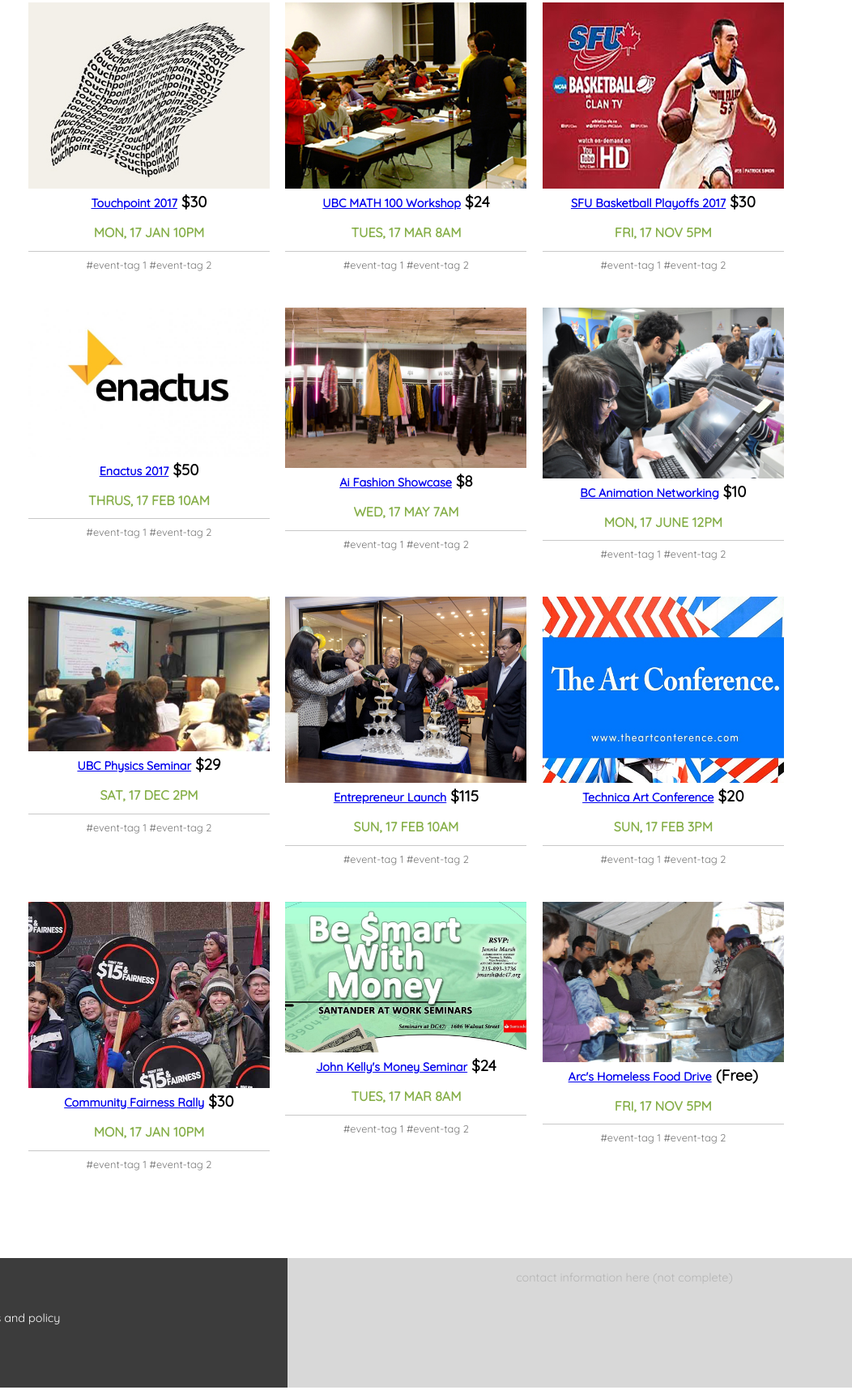
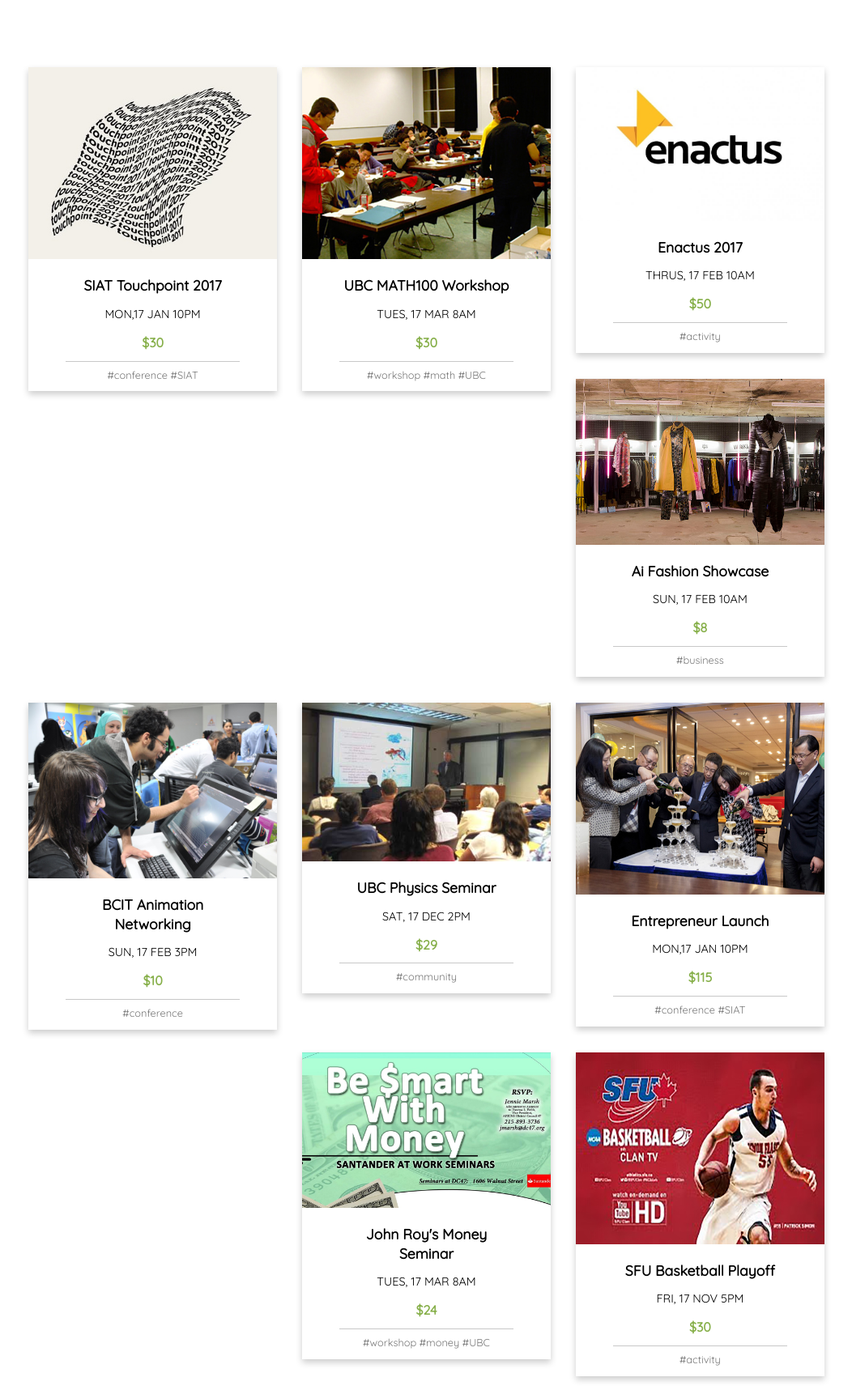
Before and after one commit to abashie/iat339-p02, a plain HTML site: page Event Market/events.html in a window 1280 px wide. Shown: the part 340-2057 px from the top of the page at 81% size, without its empty margins (93-1145 px from the left). Drawn offline with Linux system fonts and the light colour scheme; a web font is replaced by a local one.

Commit message:
fixed events page

```diff
--- a/Event Market/css/main.css
+++ b/Event Market/css/main.css
@@ -665,6 +665,7 @@ margin: 3em 0;
   .filter-bar {
   	text-align: center;
   	margin: 4em;
+  	margin-bottom: 0;
   }
 
   .filter-bar h3{
@@ -773,6 +774,30 @@ margin: 3em 0;
 	cursor:pointer;
 
 }
+
+  /*events list*/
+
+  .events-container{
+  	margin: 0 10%;
+  }
+
+  .events-container h1{
+  	margin-top: 7rem;
+  }
+
+
+  .events-container select{
+  	font-family: 'Quicksand', sans-serif;
+  	height: 40px;
+  	margin-bottom: 1rem;
+  }
+
+  .events-container input{
+  	float: none;
+  	height: 40px;
+  	background-color: white;
+  }
+
 /*
   COMFIRMATION PAGE --------------------------------------------------------
 */
--- a/Event Market/events.html
+++ b/Event Market/events.html
@@ -34,12 +34,16 @@
 
 
 
-<div class="container">
+<div class="events-container">
+
+<h1>Event Gallery</h1>
 
      <div class="filter-bar">
   <h3>Filter by:</h3>
 
 <form>
+
+
 <select>
 <option value="" selected="selected">Field</option>
 <option value="a">Business</option>
@@ -73,237 +77,187 @@
 <option value="i">Squamish</option>
 <option value="j">Prince Rupert</option>
 </select>
+
+
+
 <input class="submit-btn" type="submit" value="Submit" />
 </form>
+
+
   </div><!-- filter bar end -->
+</div><!-- events container end -->
 
-     <div class="grid-col-1of3">
-      <div class="product-list-item">
-                    <div class="product-image">
+  <div class="home-container">
+
+
+    <section class="section-event">
+
+      <div class="events-container">
+
+        <div class="product-list-item box-shadow grid-col-12of4">
+          <div class="pdt-img">
              <img src="img/1.jpg" alt="touchpoint">
           </div>
 
-                    <h3 class="product-name">
-                         <a href="product-info.html">Touchpoint 2017</a>
-                         $30
-                    </h3>
-                    <div class="product-info">
-                         <h4 class="date">MON, 17 JAN 10PM</h4>
-                    </div>
-
-                    <P class="product-tag">#event-tag 1  #event-tag 2</P>
+          <div class="pdt-info">
+            <h3 class="title"><a href="product-info.html">SIAT Touchpoint 2017</a></h3>
+            <p class="date">MON,17 JAN 10PM</p>
+            <h4>$30</h4>
+            <P class="product-tag">#conference  #SIAT</P>
           </div>
         </div>
 
-          <div class="grid-col-1of3">
-      <div class="product-list-item">
-                    <div class="product-image">
+        <div class="product-list-item box-shadow grid-col-12of4">
+          <div class="pdt-img">
               <img src="img/2.jpg" alt="workshop">
           </div>
 
-                    <h3 class="product-name">
-                         <a href="product-info.html">UBC MATH 100 Workshop</a>
-                         $24
-                    </h3>
-                    <div class="product-info">
-                         <h4 class="date">TUES, 17 MAR 8AM</h4>
-                    </div>
-
-                    <P class="product-tag">#event-tag 1  #event-tag 2</P>
+          <div class="pdt-info">
+            <h3 class="title"><a href="product-info.html">UBC MATH100 Workshop</a></h3>
+            <p class="date">TUES, 17 MAR 8AM</p>
+            <h4>$30</h4>
+            <P class="product-tag">#workshop #math #UBC</P>
           </div>
         </div>
 
-               <div class="grid-col-1of3">
-      <div class="product-list-item">
-                    <div class="product-image">
-                             <img src="img/3.jpg" alt="basketball">
+        <div class="product-list-item box-shadow grid-col-12of4">
+          <div class="pdt-img">
+            <img src="img/4.jpg" alt="enactus">
           </div>
 
-                    <h3 class="product-name">
-                         <a href="product-info.html">SFU Basketball Playoffs 2017</a>
-                         $30
-                    </h3>
-                    <div class="product-info">
-                         <h4 class="date">FRI, 17 NOV 5PM</h4>
-                    </div>
-
-                    <P class="product-tag">#event-tag 1  #event-tag 2</P>
+          <div class="pdt-info">
+            <h3 class="title"><a href="product-info.html"> Enactus 2017</a></h3>
+            <p class="date">THRUS, 17 FEB 10AM</p>
+            <h4>$50</h4>
+            <P class="product-tag">#activity</P>
           </div>
         </div>
 
 
-
-          <div class="grid-col-1of3">
-      <div class="product-list-item">
-                    <div class="product-image">
-                             <img src="img/4.jpg" alt="enactus">
+        <div class="product-list-item box-shadow grid-col-12of4">
+          <div class="pdt-img">
+              <img src="img/5.jpg" alt="fashion show">
           </div>
 
-                    <h3 class="product-name">
-                         <a href="product-info.html">Enactus 2017</a>
-                         $50
-                    </h3>
-                    <div class="product-info">
-                         <h4 class="date">THRUS, 17 FEB 10AM</h4>
-                    </div>
-
-                    <P class="product-tag">#event-tag 1  #event-tag 2</P>
+          <div class="pdt-info">
+            <h3 class="title"><a href="product-info.html">Ai Fashion Showcase</a></h3>
+            <p class="date">SUN, 17 FEB 10AM</p>
+            <h4>$8</h4>
+            <P class="product-tag">#business</P>
           </div>
         </div>
 
-          <div class="grid-col-1of3">
-      <div class="product-list-item">
-                    <div class="product-image">
-                        <img src="img/5.jpg" alt="fashion show">
+        <div class="product-list-item box-shadow grid-col-12of4">
+          <div class="pdt-img">
+             <img src="img/6.jpg" alt="network">
           </div>
 
-                    <h3 class="product-name">
-                         <a href="product-info.html">Ai Fashion Showcase</a>
-                         $8
-                    </h3>
-                    <div class="product-info">
-                         <h4 class="date">WED, 17 MAY 7AM</h4>
-                    </div>
-
-                    <P class="product-tag">#event-tag 1  #event-tag 2</P>
+          <div class="pdt-info">
+            <h3 class="title"><a href="product-info.html">BCIT Animation Networking</a></h3>
+            <p class="date">SUN, 17 FEB 3PM</p>
+            <h4>$10</h4>
+            <P class="product-tag">#conference</P>
           </div>
         </div>
 
-               <div class="grid-col-1of3">
-      <div class="product-list-item">
-                    <div class="product-image">
-                        <img src="img/6.jpg" alt="network">
+        <div class="product-list-item box-shadow grid-col-12of4">
+          <div class="pdt-img">
+     <img src="img/7.jpg" alt="biology">
           </div>
 
-                    <h3 class="product-name">
-                         <a href="product-info.html">BC Animation Networking</a>
-                         $10
-                    </h3>
-                    <div class="product-info">
-                         <h4 class="date">MON, 17 JUNE 12PM</h4>
+          <div class="pdt-info">
+            <h3 class="title"><a href="product-info.html">UBC Physics Seminar</a></h3>
+            <p class="date">SAT, 17 DEC 2PM</p>
+            <h4>$29</h4>
+            <P class="product-tag">#community</P>
+          </div>
         </div>
 
-                    <P class="product-tag">#event-tag 1  #event-tag 2</P>
+  <div class="product-list-item box-shadow grid-col-12of4">
+          <div class="pdt-img">
+            <img src="img/8.jpg" alt="sendoff">
+          </div>
+
+          <div class="pdt-info">
+            <h3 class="title"><a href="product-info.html">Entrepreneur Launch</a></h3>
+            <p class="date">MON,17 JAN 10PM</p>
+            <h4>$115</h4>
+            <P class="product-tag">#conference  #SIAT</P>
+          </div>
+        </div>
+
+        <div class="product-list-item box-shadow grid-col-12of4">
+          <div class="pdt-img">
+          <img src="img/11.jpg" alt="money">
+          </div>
+
+          <div class="pdt-info">
+            <h3 class="title"><a href="product-info.html">John Roy's Money Seminar</a></h3>
+            <p class="date">TUES, 17 MAR 8AM</p>
+            <h4>$24</h4>
+            <P class="product-tag">#workshop #money #UBC</P>
+          </div>
+        </div>
+
+        <div class="product-list-item box-shadow grid-col-12of4">
+          <div class="pdt-img">
+             <img src="img/3.jpg" alt="touchpoint">
+          </div>
+
+          <div class="pdt-info">
+            <h3 class="title"><a href="product-info.html">SFU Basketball Playoff</a></h3>
+            <p class="date">FRI, 17 NOV 5PM</p>
+            <h4>$30</h4>
+            <P class="product-tag">#activity</P>
           </div>
         </div>
 
 
-
-          <div class="grid-col-1of3">
-      <div class="product-list-item">
-                    <div class="product-image">
-                            <img src="img/7.jpg" alt="biology">
+        <div class="product-list-item box-shadow grid-col-12of4">
+          <div class="pdt-img">
+           <img src="img/12.jpg" alt="food drive">
           </div>
 
-                    <h3 class="product-name">
-                         <a href="product-info.html">UBC Physics Seminar</a>
-                         $29
-                    </h3>
-                    <div class="product-info">
-                         <h4 class="date">SAT, 17 DEC 2PM</h4>
-                    </div>
-
-                    <P class="product-tag">#event-tag 1  #event-tag 2</P>
+          <div class="pdt-info">
+            <h3 class="title"><a href="product-info.html">Homeless Food Drive</a></h3>
+            <p class="date">SUN, 17 FEB 10AM</p>
+            <h4>FREE</h4>
+            <P class="product-tag">#business</P>
           </div>
         </div>
 
-          <div class="grid-col-1of3">
-      <div class="product-list-item">
-                    <div class="product-image">
-                          <img src="img/8.jpg" alt="sendoff">
+        <div class="product-list-item box-shadow grid-col-12of4">
+          <div class="pdt-img">
+             <img src="img/9.jpg" alt="touchpoint">
           </div>
 
-                    <h3 class="product-name">
-                         <a href="product-info.html">Entrepreneur Launch</a>
-                         $115
-                    </h3>
-                    <div class="product-info">
-                         <h4 class="date">SUN, 17 FEB 10AM</h4>
-                    </div>
-
-                    <P class="product-tag">#event-tag 1  #event-tag 2</P>
+          <div class="pdt-info">
+            <h3 class="title"><a href="product-info.html">Technica Art Conference</a></h3>
+            <p class="date">SUN, 17 FEB 3PM</p>
+            <h4>$30</h4>
+            <P class="product-tag">#conference</P>
           </div>
         </div>
 
-               <div class="grid-col-1of3">
-      <div class="product-list-item">
-                    <div class="product-image">
-                             <img src="img/9.jpg" alt="technica">
+        <div class="product-list-item box-shadow grid-col-12of4">
+          <div class="pdt-img">
+             <img src="img/10.jpg" alt="touchpoint">
           </div>
 
-                    <h3 class="product-name">
-                         <a href="product-info.html">Technica Art Conference</a>
-                         $20
-                    </h3>
-                    <div class="product-info">
-                         <h4 class="date">SUN, 17 FEB 3PM</h4>
-                    </div>
-
-                    <P class="product-tag">#event-tag 1  #event-tag 2</P>
+          <div class="pdt-info">
+            <h3 class="title"><a href="product-info.html">Fairness Rally</a></h3>
+            <p class="date">MON, 17 JAN 10PM</p>
+            <h4>Free</h4>
+            <P class="product-tag">#community</P>
           </div>
         </div>
 
 
-          <div class="grid-col-1of3">
-      <div class="product-list-item">
-                    <div class="product-image">
-                          <img src="img/10.jpg" alt="rally">
-                    </div>
-
-                    <h3 class="product-name">
-                         <a href="product-info.html">Community Fairness Rally</a>
-                         $30
-                    </h3>
-                    <div class="product-info">
-                         <h4 class="date">MON, 17 JAN 10PM</h4>
-                    </div>
-
-                    <P class="product-tag">#event-tag 1  #event-tag 2</P>
-               </div>
-          </div>
-
-          <div class="grid-col-1of3">
-      <div class="product-list-item">
-                    <div class="product-image">
-                        <img src="img/11.jpg" alt="money">
-                    </div>
-
-                    <h3 class="product-name">
-                         <a href="product-info.html">John Kelly's Money Seminar</a>
-                         $24
-                    </h3>
-                    <div class="product-info">
-                         <h4 class="date">TUES, 17 MAR 8AM</h4>
-                    </div>
-
-                    <P class="product-tag">#event-tag 1  #event-tag 2</P>
-               </div>
-          </div>
-
-               <div class="grid-col-1of3">
-      <div class="product-list-item">
-                    <div class="product-image">
-                          <img src="img/12.jpg" alt="food drive">
-                    </div>
-
-                    <h3 class="product-name">
-                         <a href="product-info.html">Arc's Homeless Food Drive</a>
-                         (Free)
-                    </h3>
-                    <div class="product-info">
-                         <h4 class="date">FRI, 17 NOV 5PM</h4>
-                    </div>
-
-                    <P class="product-tag">#event-tag 1  #event-tag 2</P>
-               </div>
-          </div>
-
-</div><!-- events container end -->
+      </div> <!-- inner container end -->
+    </section>
 
 
-
-
-
+  </div>
 
 
 	<footer>
```
Also changed, not shown: Event Market/home.html (+1 -1 lines). Lines whose indentation alone changed are shown as unchanged.
